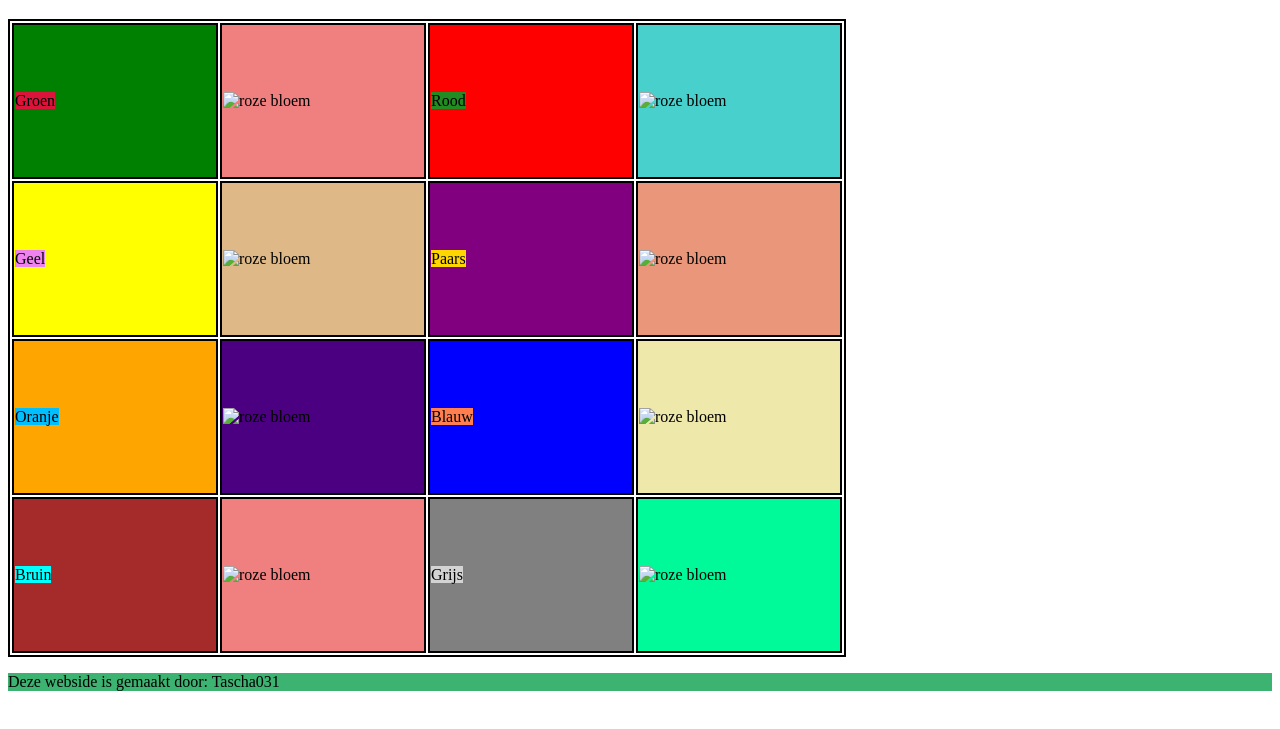
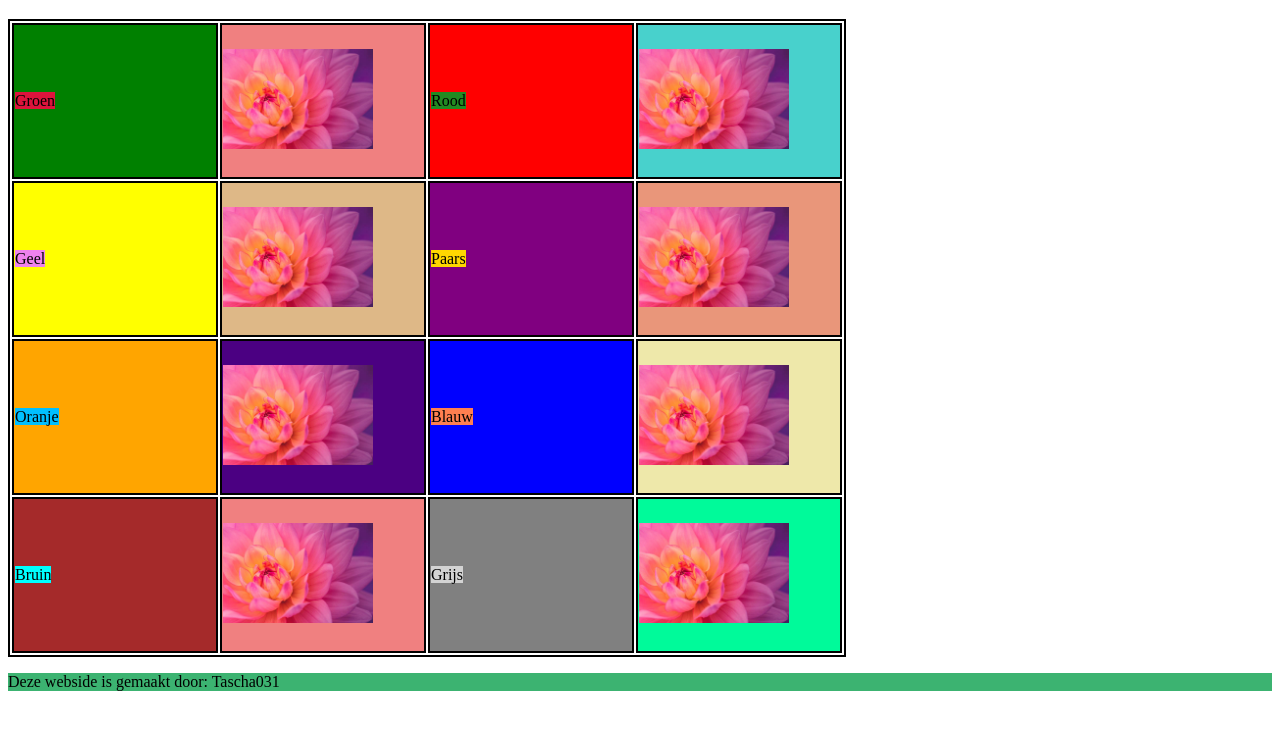
Before and after one commit to Tascha031/NHA-huiswerk-les-12, a plain HTML site: page index.html in a window 1280 px wide. Shown: the part 61-790 px from the top of the page. Drawn offline with Linux system fonts and the light colour scheme.

Commit message:
Update index.html
removed ../img/ from roze bloem

```diff
--- a/index.html
+++ b/index.html
@@ -15,27 +15,27 @@
             <table>
                 <tr>
                     <td id="cel_1_1"><span id="groen">Groen</span></td>
-                    <td id="cel_1_2"><img src="../img/roze_bloem.jpg" alt="roze bloem" title="bron: Istockphoto"></td>
+                    <td id="cel_1_2"><img src="roze_bloem.jpg" alt="roze bloem" title="bron: Istockphoto"></td>
                     <td id="cel_1_3"><span id="rood">Rood</span></td>
-                    <td id="cel_1_4"><img src="../img/roze_bloem.jpg" alt="roze bloem" title="bron: Istockphoto"></td>
+                    <td id="cel_1_4"><img src="roze_bloem.jpg" alt="roze bloem" title="bron: Istockphoto"></td>
                 </tr>
                 <tr>
                     <td id="cel_2_1"><span id="geel">Geel</span></td>
-                    <td id="cel_2_2"><img src="../img/roze_bloem.jpg" alt="roze bloem" title="bron: Istockphoto"></td>
+                    <td id="cel_2_2"><img src="roze_bloem.jpg" alt="roze bloem" title="bron: Istockphoto"></td>
                     <td id="cel_2_3"><span id="paars">Paars</span> </td>
-                    <td id="cel_2_4"><img src="../img/roze_bloem.jpg" alt="roze bloem" title="bron: Istockphoto"></td>
+                    <td id="cel_2_4"><img src="roze_bloem.jpg" alt="roze bloem" title="bron: Istockphoto"></td>
                 </tr>
                 <tr>
                     <td id="cel_3_1"><span id="oranje">Oranje</span></td>
-                    <td id="cel_3_2"><img src="../img/roze_bloem.jpg" alt="roze bloem" title="bron: Istockphoto"></td>
+                    <td id="cel_3_2"><img src="roze_bloem.jpg" alt="roze bloem" title="bron: Istockphoto"></td>
                     <td id="cel_3_3"><span id="blauw">Blauw</span></td>
-                    <td id="cel_3_4"><img src="../img/roze_bloem.jpg" alt="roze bloem" title="bron: Istockphoto"></td>
+                    <td id="cel_3_4"><img src="roze_bloem.jpg" alt="roze bloem" title="bron: Istockphoto"></td>
                 </tr>
                 <tr>
                     <td id="cel_4_1"><span id="bruin">Bruin</span></td>
-                    <td id="cel_4_2"><img src="../img/roze_bloem.jpg" alt="roze bloem" title="bron: Istockphoto"></td>
+                    <td id="cel_4_2"><img src="roze_bloem.jpg" alt="roze bloem" title="bron: Istockphoto"></td>
                     <td id="cel_4_3"><span id="grijs">Grijs</span></td>
-                    <td id="cel_4_4"><img src="../img/roze_bloem.jpg" alt="roze bloem" title="bron: Istockphoto"></td>
+                    <td id="cel_4_4"><img src="roze_bloem.jpg" alt="roze bloem" title="bron: Istockphoto"></td>
                 </tr>
             </table>
 
```
